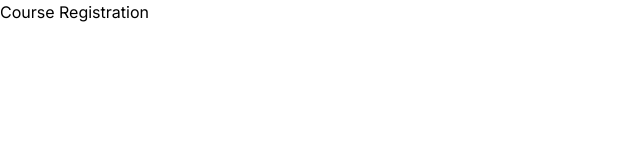
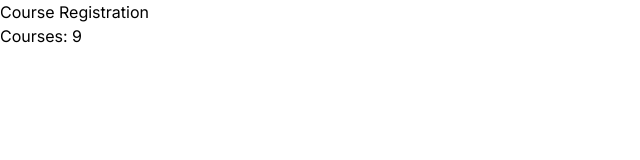
Before and after one commit to Safayat-Hasan/Course-Registration, a React (Vite) app: page / in a window 1280 px wide. Shown: the top 160 px of the page, without its empty margins (0-640 px from the left). Built offline with nearby package versions, Linux system fonts and the light colour scheme.

Commit message:
Loaded the data from json and showed length of data

```diff
--- /dev/null
+++ b/public/courses.json
@@ -0,0 +1,74 @@
+[
+    {
+      "id": 1,
+      "course_name": "Python Object-Oriented Programming",
+      "course_description": "Learn object-oriented programming principles in Python.",
+      "course_img": "https://i.ibb.co/gdZ29nF/Rectangle-2.png",
+      "credit": 3,
+      "price": 49.99
+    },
+    {
+      "id": 2,
+      "course_name": "MySQL Fundamentals",
+      "course_description": "Master the basics of MySQL database management.",
+      "course_img": "https://i.ibb.co/6sf5xgk/Rectangle-2-1.png",
+      "credit": 4,
+      "price": 79.99
+    },
+    {
+      "id": 3,
+      "course_name": "C Programming Essentials",
+      "course_description": "Learn the fundamentals of C programming language.",
+      "course_img": "https://i.ibb.co/nnNm1xf/Rectangle-2-2.png",
+      "credit": 2,
+      "price": 39.99
+    },
+    {
+      "id": 4,
+      "course_name": "Algorithms and Data Structures",
+      "course_description": "Explore algorithms and data structures for efficient problem-solving.",
+      "course_img": "https://i.ibb.co/kX9V4yS/Rectangle-2-3.png",
+      "credit": 3,
+      "price": 59.99
+    },
+    {
+      "id": 5,
+      "course_name": "C++ Programming Mastery",
+      "course_description": "Become proficient in C++ programming language.",
+      "course_img": "https://i.ibb.co/brS2ZMb/Rectangle-2-4.png",
+      "credit": 2,
+      "price": 49.99
+    },
+    {
+      "id": 6,
+      "course_name": "Software Engineering Principles",
+      "course_description": "Learn software engineering best practices and methodologies.",
+      "course_img": "https://i.ibb.co/yYLGMPx/Rectangle-2-5.png",
+      "credit": 4,
+      "price": 89.99
+    },
+    {
+      "id": 7,
+      "course_name": "Problem Solving Techniques",
+      "course_description": "Develop effective problem-solving skills.",
+      "course_img": "https://i.ibb.co/mq3FW2T/Rectangle-2-6.png",
+      "credit": 2,
+      "price": 29.99
+    },
+    {
+      "id": 8,
+      "course_name": "Data Structures and Algorithms in Python",
+      "course_description": "Master data structures and algorithms using Python.",
+      "course_img": "https://i.ibb.co/vC9ky7W/Rectangle-3.png",
+      "credit": 3,
+      "price": 69.99
+    },
+    {
+      "id": 9,
+      "course_name": "AWS Cloud Services",
+      "course_description": "Explore cloud computing with Amazon Web Services (AWS).",
+      "course_img": "https://i.ibb.co/myFDS5m/Rectangle-3-1.png",
+      "credit": 1,
+      "price": 19.99
+    }
+  ]
--- a/src/App.jsx
+++ b/src/App.jsx
@@ -1,13 +1,17 @@
-import { useState } from 'react'
 import './App.css'
+import Courses from './components/Courses/Courses'
+import Header from './components/Header/Header'
 
 function App() {
-  const [count, setCount] = useState(0)
+
 
   return (
     <>
 
-      <h1 className='text-3xl font-bold text-center mt-12 mb-12'>Course Registration</h1>
+      <Header></Header>
+      <div>
+        <Courses></Courses>
+      </div>
 
     </>
   )
--- /dev/null
+++ b/src/components/Courses/Courses.jsx
@@ -0,0 +1,22 @@
+import { useEffect } from "react";
+import { useState } from "react";
+
+
+const Courses = () => {
+
+    const [courses, setCourses] = useState([])
+
+    useEffect(()=>{
+        fetch('courses.json')
+        .then(res=>res.json())
+        .then(data=>setCourses(data))
+    },[])
+
+    return (
+        <div>
+            <h1 className="text-4xl">Courses: {courses.length}</h1>
+        </div>
+    );
+};
+
+export default Courses;
--- /dev/null
+++ b/src/components/Header/Header.jsx
@@ -0,0 +1,11 @@
+
+
+const Header = () => {
+    return (
+        <div>
+            <h1 className='text-3xl font-bold text-center mt-12 mb-8'>Course Registration</h1>
+        </div>
+    );
+};
+
+export default Header;
```
Also changed, not shown: src/components/Course/Course.jsx (added, +11 -0 lines).
